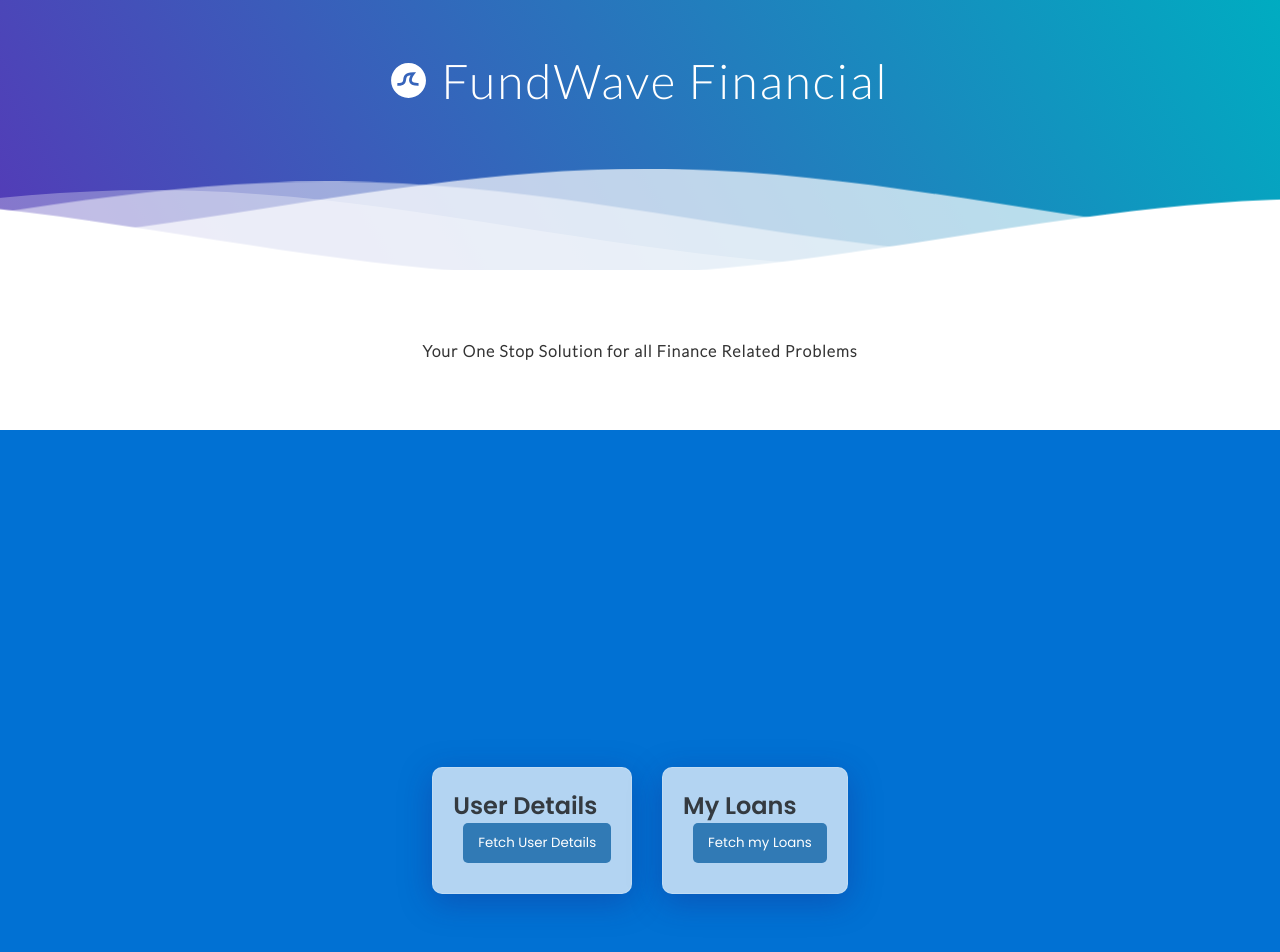
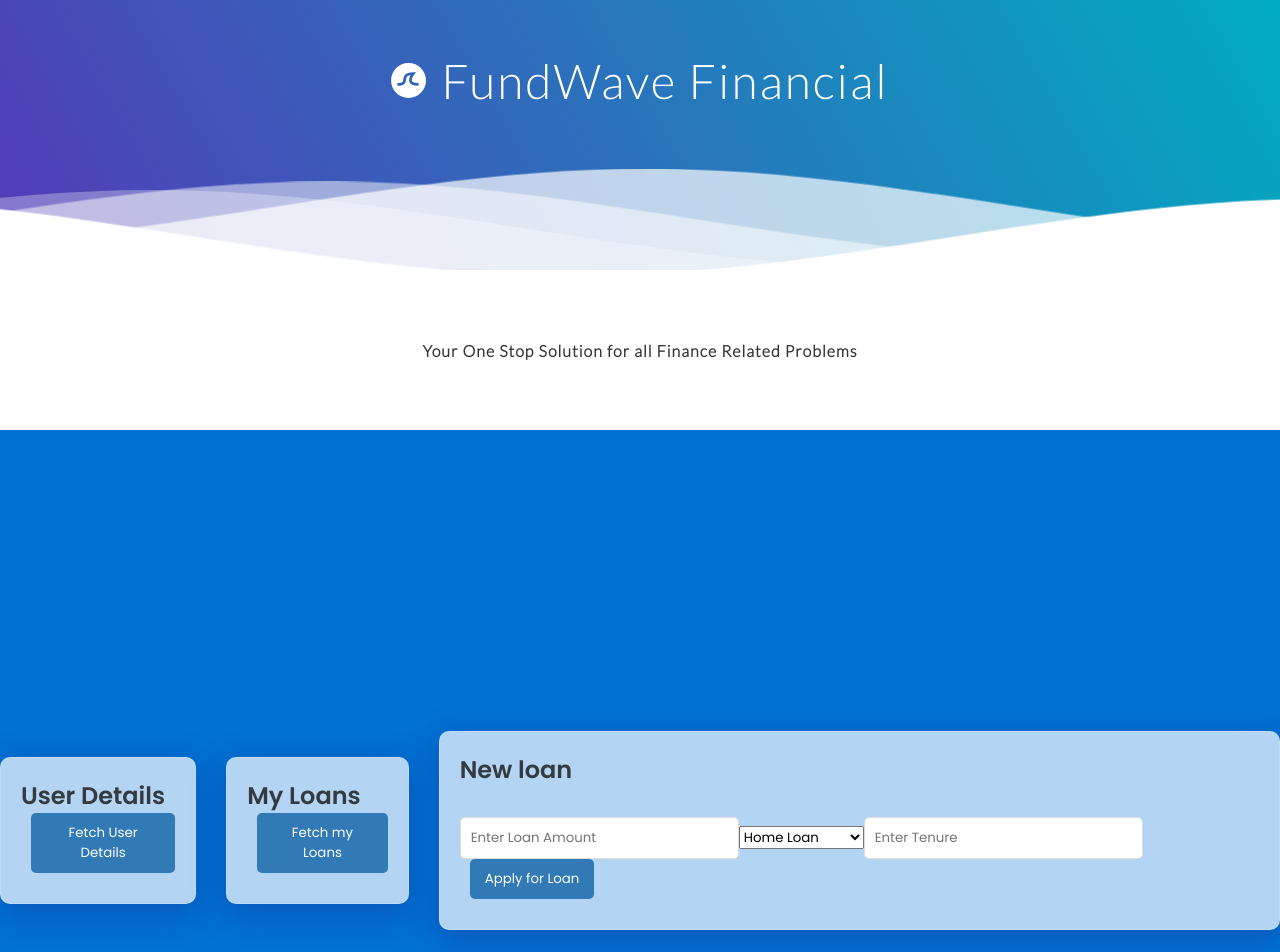
Before and after one commit to SafeTorpedo/loan-frontend, a React (Vite) app: page /dashboard/1 in a window 1280 px wide. Shown: the top 952 px of the page. Built offline with nearby package versions, Linux system fonts and the light colour scheme.

Commit message:
feat: skeleton form for new loan

```diff
--- a/src/components/Dashboard.jsx
+++ b/src/components/Dashboard.jsx
@@ -4,6 +4,24 @@ import { useParams } from "react-router-dom";
 
 function Dashboard() {
   const { userId } = useParams();
+  const [loanAmount, setLoanAmount] = useState(0);
+  const [loanType, setLoanType] = useState("home");
+  const [tenure, setTenure] = useState(0);
+
+  const newLoan = async (e) => {
+    e.preventDefault();
+    const response = await fetch(
+      `http://localhost:8080/loans/add/${userId}/${loanAmount}/${loanType}/${tenure}`
+    );
+    const data = await response.json();
+    console.log(data);
+    if (data) {
+      document.getElementById("newLoan").innerHTML =
+        "Loan Applied Successfully";
+    } else {
+      document.getElementById("newLoan").innerHTML = "Loan Application Failed";
+    }
+  };
 
   const fetchUserById = async () => {
     const response = await fetch(`http://localhost:8080/users/${userId}`);
@@ -182,6 +200,38 @@ function Dashboard() {
           </div>
           <div id="loanDetails"></div>
         </div>
+
+        <div className="card">
+          <h2>New loan </h2>
+          <div className="input-group">
+            <form onSubmit={newLoan}>
+              <input
+                type="number"
+                id="loanAmount"
+                placeholder="Enter Loan Amount"
+                onChange={(e) => setLoanAmount(e.target.value)}
+              />
+              <select
+                id="loanType"
+                onChange={(e) => setLoanType(e.target.value)}
+              >
+                <option value="home">Home Loan</option>
+                <option value="car">Car Loan</option>
+                <option value="edu">Education Loan</option>
+              </select>
+              <input
+                type="number"
+                id="tenure"
+                placeholder="Enter Tenure"
+                onChange={(e) => setTenure(e.target.value)}
+              />
+              <button className="button" type="submit">
+                Apply for Loan
+              </button>
+            </form>
+          </div>
+          <div id="newLoan"></div>
+        </div>
       </div>
     </>
   );
```
